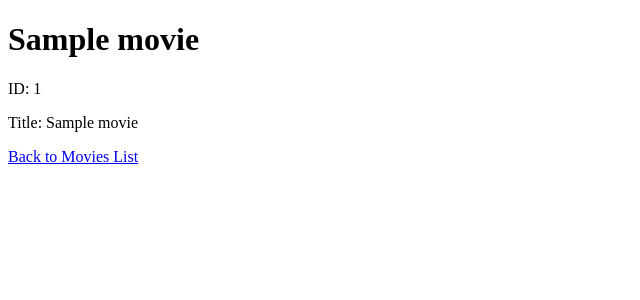
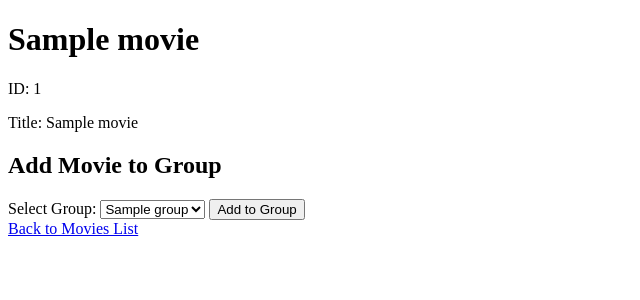
Before and after one commit to NixTS/movie-reviews-with-friends, a Django app: template movies/templates/movies/movie_details.html in a window 1280 px wide. Shown: the top 300 px of the page, without its empty margins (0-640 px from the left). Run offline with Django 4.2, Linux system fonts and the light colour scheme; the template is opened without the code that fills it: most values are stand-ins (such as "Sample title", 1, 10 or a date in 2020).

Commit message:
Add add_movie_to_group function to movie_details

```diff
--- a/movies/templates/movies/movie_details.html
+++ b/movies/templates/movies/movie_details.html
@@ -19,6 +19,19 @@
     <p>Release Date: {{ movie.movie_release_date }}</p>
     <p>Runtime: {{ movie.movie_length }}</p>
     {% endif %}
+
+    <h2>Add Movie to Group</h2>
+    <form method="post" action="{% url 'add_movie_to_group' movie_id %}">
+        {% csrf_token %}
+        <label for="group_id">Select Group:</label>
+        <select name="group_id" id="group_id">
+            {% for group in groups %}
+            <option value="{{ group.group_id }}">{{ group.group_name }}</option>
+            {% endfor %}
+        </select>
+        <button type="submit">Add to Group</button>
+    </form>
+
     <a href="{{ back_url }}">Back to Movies List</a>
 </body>
 
--- a/moviestar/urls.py
+++ b/moviestar/urls.py
@@ -16,7 +16,7 @@ Including another URLconf
 """
 from django.contrib import admin
 from django.urls import path
-from movies.views import list_of_movies, movie_detail
+from movies.views import list_of_movies, movie_detail, add_movie_to_group
 from review_groups.views import list_of_groups, group_details, create_groups
 from accounts.views import list_of_users, user_details
 
@@ -24,6 +24,7 @@ urlpatterns = [
     path('admin/', admin.site.urls),
     path('movies/', list_of_movies, name='movies'),
     path('movies/<int:movie_id>/', movie_detail, name='movie_details'),
+    path('movies/<int:movie_id>/add_to_group/', add_movie_to_group, name='add_movie_to_group'),
     path('groups/', list_of_groups, name='list_of_groups'),
     path('groups/<int:group_id>/', group_details, name='group_details'),
     path('groups/create/', create_groups, name='create_groups'),
```
Also changed, not shown: movies/views.py (+22 -2 lines).
